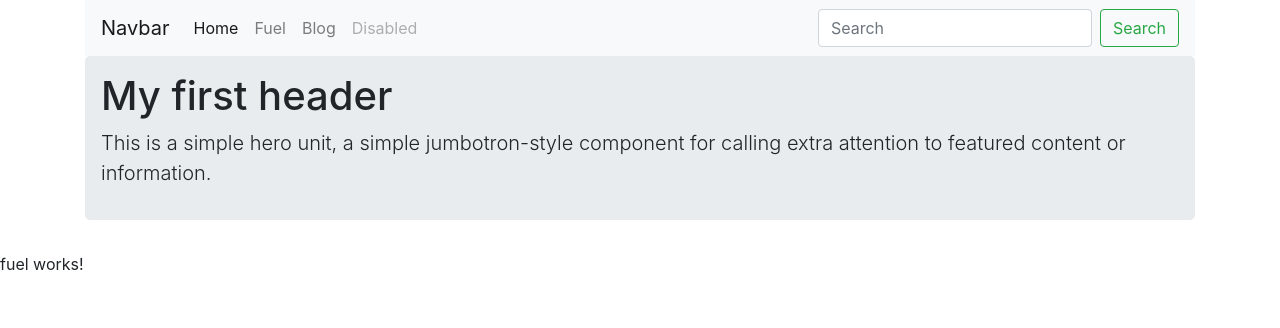
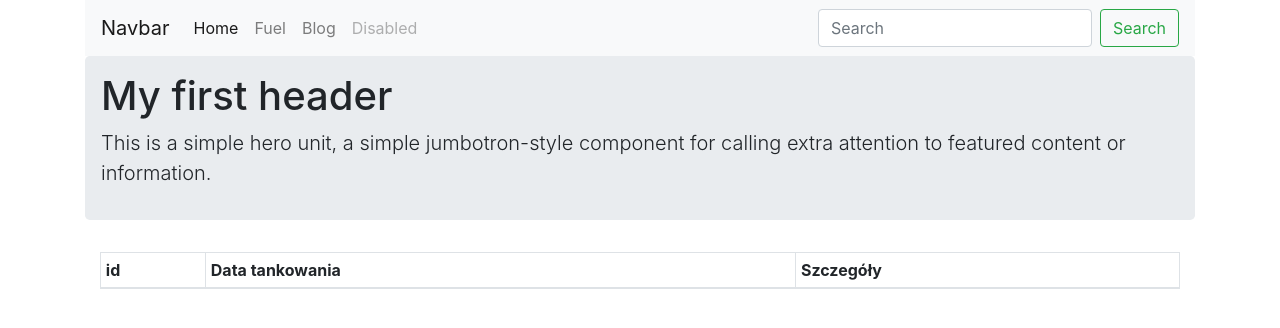
Before and after one commit to objectprogr/Dashboard, an Angular app: page /fuel in a window 1280 px wide. Shown: the top 328 px of the page. Built offline with nearby package versions, Linux system fonts and the light colour scheme.

Commit message:
Fuel.html view

```diff
--- a/src/app/fuel/fuel.component.html
+++ b/src/app/fuel/fuel.component.html
@@ -1,3 +1,36 @@
-<p>
-  fuel works!
-</p>
+
+<div class="container">
+  <p></p>
+<!-- Tabela -->
+<div class="container">
+  <table class="table table-striped table-bordered table-hover table-sm">
+    <thead class="thead-default ">
+    <tr>
+        <th class="col-width-2">id</th>
+        <th class="col-width-2">Data tankowania</th>
+        <th class="col-width-8">Szczegóły</th>
+    </tr>
+    </thead>
+    <tbody>
+    <tr *ngFor="let post of _postsArray ">
+        <td class="text-center" >{{post.id}}</td>
+        <td class="text-center" >{{post.date}}</td>
+        <td>
+          <dl class="row">
+            <dt class="col-sm-3">Rodzaj: </dt>
+            <dd class="col-sm-9">{{post.fuel}} </dd>
+            <dt class="col-sm-3">Cena: </dt>
+            <dd class="col-sm-9">{{post.price}} zł</dd>
+            <dt class="col-sm-3">Litry: </dt>
+            <dd class="col-sm-9">{{post.liters}} </dd>
+            <dt class="col-sm-3">Km: </dt>
+            <dd class="col-sm-9">{{post.amount}} </dd>
+            <dt class="col-sm-3">Kwota tankowania: </dt>
+            <dd class="col-sm-9">{{post.rebate}} </dd>
+          </dl>
+        </td>
+    </tr>
+    </tbody>
+  </table>
+  </div>
+</div>
```
